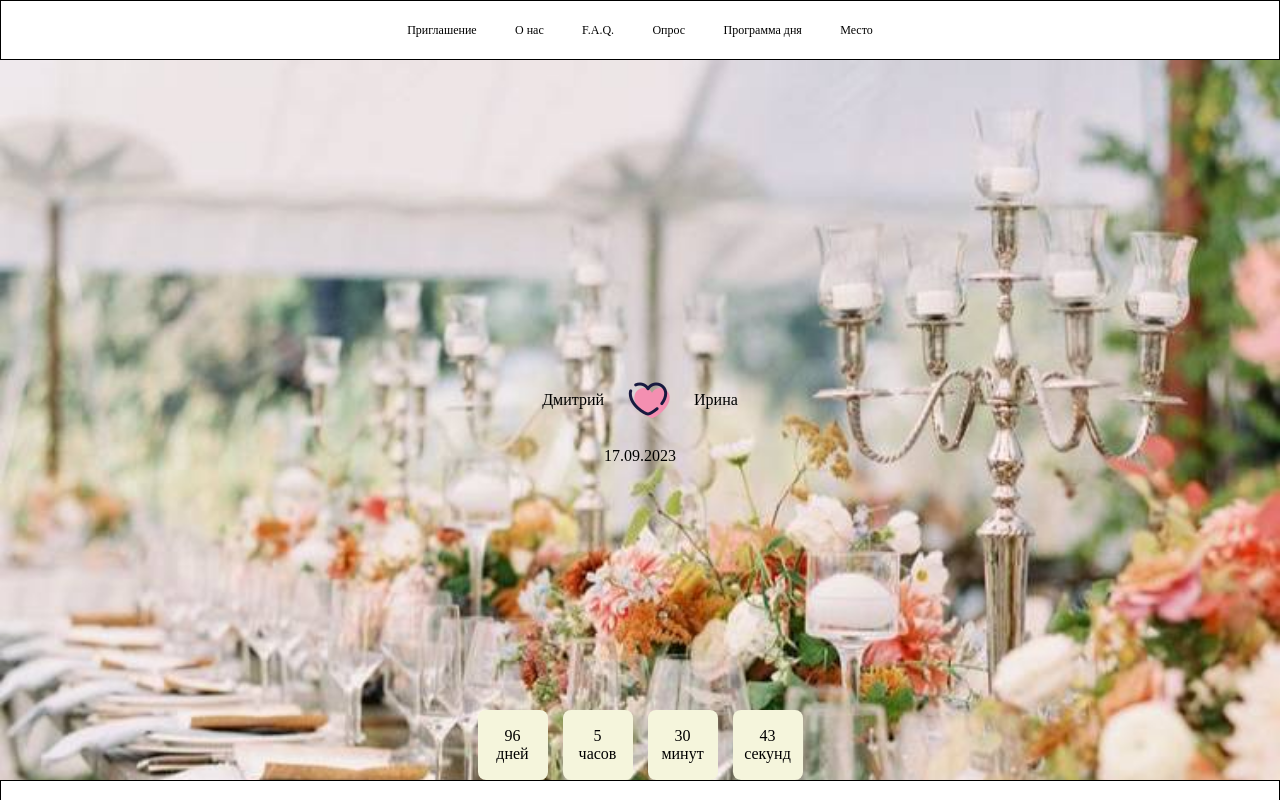
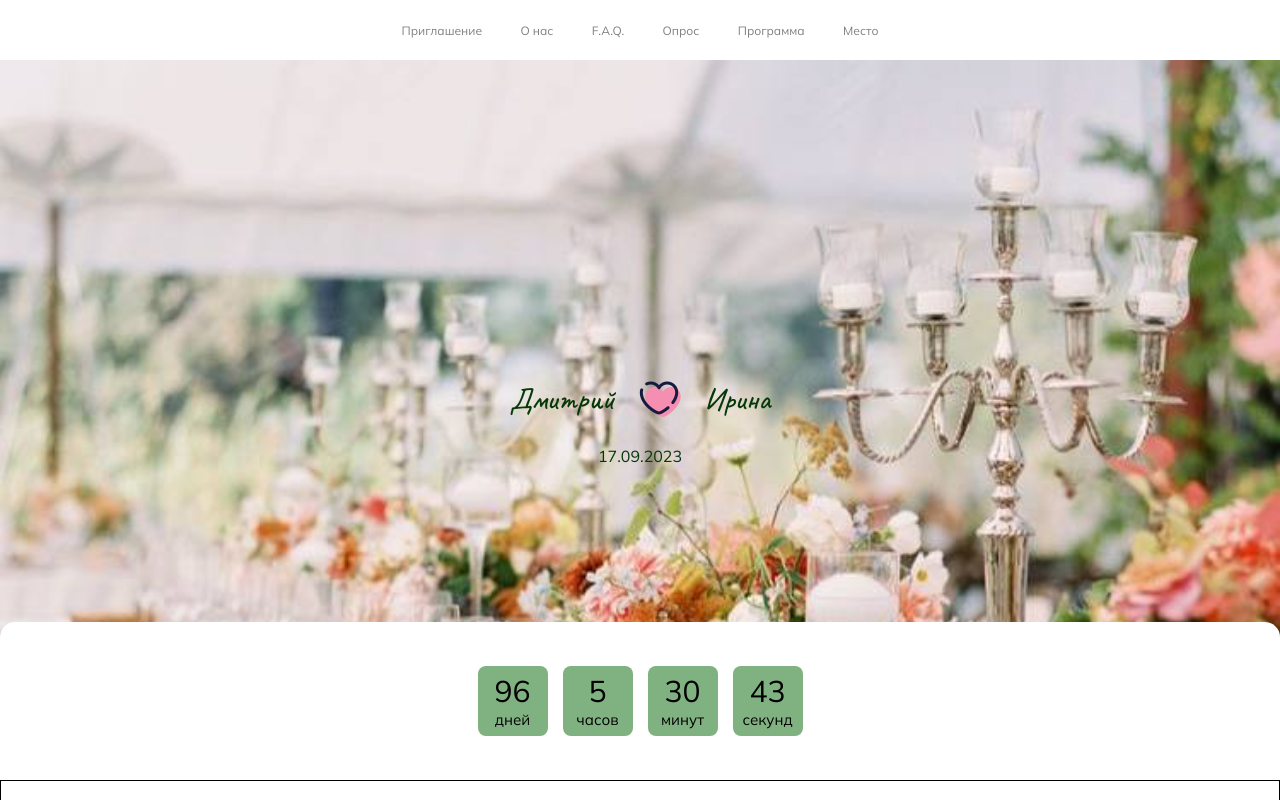
Before and after one commit to kdv267/-wedding-frontend, a React (Create React App) app: page / in a window 1280 px wide. Shown: the top 800 px of the page. Built offline with nearby package versions, Linux system fonts and the light colour scheme.

Commit message:
fonts, styles for timer

```diff
--- a/public/index.html
+++ b/public/index.html
@@ -15,6 +15,12 @@
       user's mobile device or desktop. See https://developers.google.com/web/fundamentals/web-app-manifest/
     -->
     <link rel="manifest" href="%PUBLIC_URL%/manifest.json" />
+    <link rel="preconnect" href="https://fonts.googleapis.com">
+    <link rel="preconnect" href="https://fonts.gstatic.com" crossorigin>
+    <link href="https://fonts.googleapis.com/css2?family=Mulish&display=swap" rel="stylesheet">
+    <link rel="preconnect" href="https://fonts.googleapis.com">
+    <link rel="preconnect" href="https://fonts.gstatic.com" crossorigin>
+    <link href="https://fonts.googleapis.com/css2?family=Caveat:wght@500&display=swap" rel="stylesheet">
     <!--
       Notice the use of %PUBLIC_URL% in the tags above.
       It will be replaced with the URL of the `public` folder during the build.
--- a/src/components/header/Header.jsx
+++ b/src/components/header/Header.jsx
@@ -1,18 +1,16 @@
 import React from 'react';
+import styles from './Header.module.scss';
 
 export default function Header() {
   return (
     <header>
       <nav>
-        <ul style={{
-          display: 'flex', gap: '3%', fontSize: '12px', alignItems: 'center', justifyContent: 'center', width: '100%', border: '1px solid black', height: '60px', listStyleType: 'none',
-        }}
-        >
+        <ul className={styles.container}>
           <li>Приглашение</li>
           <li>О нас</li>
           <li>F.A.Q.</li>
           <li>Опрос</li>
-          <li>Программа дня</li>
+          <li>Программа</li>
           <li>Место</li>
         </ul>
       </nav>
--- /dev/null
+++ b/src/components/header/Header.module.scss
@@ -0,0 +1,11 @@
+.container {
+    display: flex;
+    align-items: center;
+    justify-content: center;
+    gap: 3%;
+    font-size: 12px;
+    max-width: 100%;
+    height: 60px;
+    list-style-type: none;
+    color: gray;
+}
--- a/src/components/main-content/Countdown.jsx
+++ b/src/components/main-content/Countdown.jsx
@@ -32,34 +32,34 @@
   return (
     <div className={styles.container}>
       <div className={styles.date}>
-        <span>
+        <span className={styles.days}>
           {timeLeft.days}
         </span>
-        <span>
+        <span className={styles.text}>
           дней
         </span>
       </div>
       <div className={styles.date}>
-        <span>
+        <span className={styles.days}>
           {timeLeft.hours}
         </span>
-        <span>
+        <span className={styles.text}>
           часов
         </span>
       </div>
       <div className={styles.date}>
-        <span>
+        <span className={styles.days}>
           {timeLeft.minutes}
         </span>
-        <span>
+        <span className={styles.text}>
           минут
         </span>
       </div>
       <div className={styles.date}>
-        <span>
+        <span className={styles.days}>
           {timeLeft.seconds}
         </span>
-        <span>
+        <span className={styles.text}>
           секунд
         </span>
       </div>
--- a/src/components/main-content/Countdown.module.scss
+++ b/src/components/main-content/Countdown.module.scss
@@ -11,5 +11,13 @@
     width: 70px;
     height: 70px;
     border-radius: 8px;
-    background-color: beige;
+    background-color: rgb(128, 177, 128);
 }
+
+.days {
+    font-size: 30px;
+}
+
+.text {
+    font-size: 15px;
+}
--- a/src/components/main-content/MainContent.jsx
+++ b/src/components/main-content/MainContent.jsx
@@ -10,8 +10,8 @@
         <div className={styles.heart} />
         Ирина
       </div>
-      <div>17.09.2023</div>
-      <div style={{ bottom: '0px', position: 'absolute' }}>
+      <div className={styles.date}>17.09.2023</div>
+      <div className={styles.countdown}>
         <Countdown targetDate="2023-09-17T00:00:00" />
       </div>
     </div>
--- a/src/components/main-content/MainContent.module.scss
+++ b/src/components/main-content/MainContent.module.scss
@@ -21,4 +21,24 @@
     display: flex;
     align-items: center;
     gap: 20px;
+    font-family: 'Caveat', cursive;
+    font-size: 30px;
+    color: rgb(7, 57, 7);
 }
+
+.date {
+    color: rgb(7, 57, 7);
+}
+
+.countdown {
+    bottom: 0px;
+    position: absolute;
+    background-color: white;
+    width: 100%;
+    display: flex;
+    justify-content: center;
+    align-items: center;
+    height: 22%;
+    border-top-left-radius: 15px;
+    border-top-right-radius: 15px;
+}
--- a/src/index.scss
+++ b/src/index.scss
@@ -2,6 +2,7 @@
   margin: 0;
   padding: 0;
   box-sizing: border-box;
+  font-family: 'Mulish', sans-serif;
 }
 
 input,
@@ -9,5 +10,4 @@
 textarea,
 select {
   margin: 0;
-  font: inherit;
 }
```
